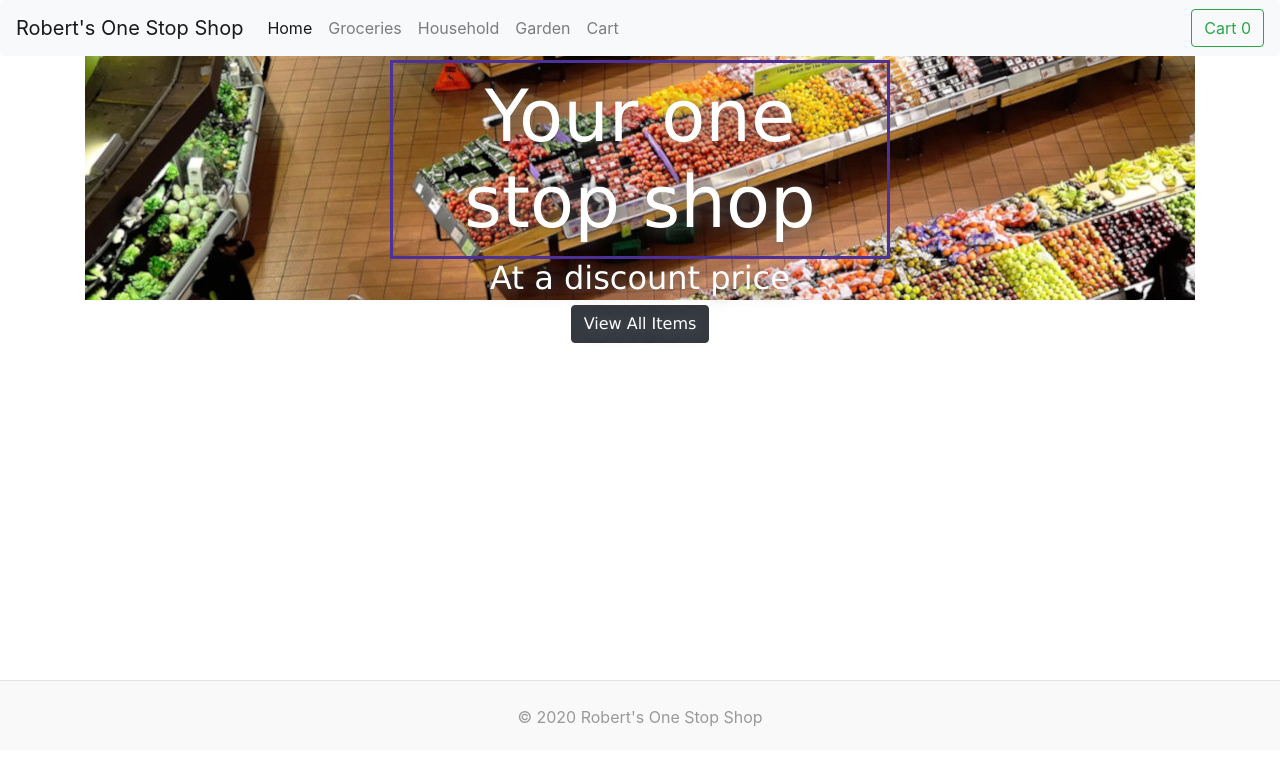
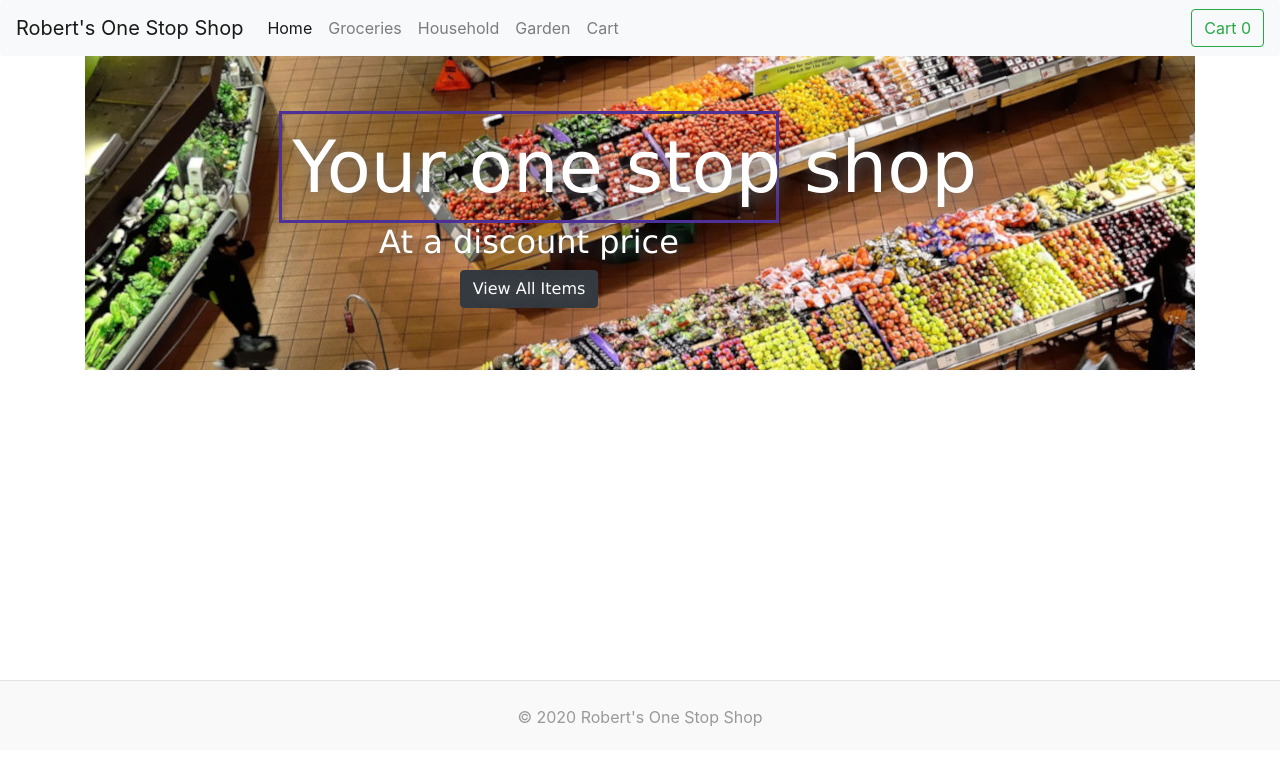
Before and after one commit to robscafe433/react-e-store, a React (Create React App) app: page / in a window 1280 px wide. Shown: the top 766 px of the page. Built offline with nearby package versions, Linux system fonts and the light colour scheme.

Commit message:
tried changing the css to center the first line of the title Your one stop shop but could not get everything to line up, also there is a blue box I could not figure out where it came from.

```diff
--- a/src/components/Banner/banner.css
+++ b/src/components/Banner/banner.css
@@ -3,13 +3,13 @@
     display: inline-block;
     padding-bottom: 30px;
     width: 100%;
-    height: 300px;
+    height: 370px;
     background-image: url("../../images/indeximage/storebanner-lg.jpg");
 }
 
 .banner-textWrapper {
-    top: 20%;
-    left: 5%;
+    top: 30%;
+    left: -05%;
     width: 90%;
     position: absolute;
     text-align: center;
@@ -21,6 +21,7 @@
 
 .banner-title {
     font-size: 4.5rem;
+    white-space: nowrap;
 }
 
 /* no bigger than 400px  */
```
